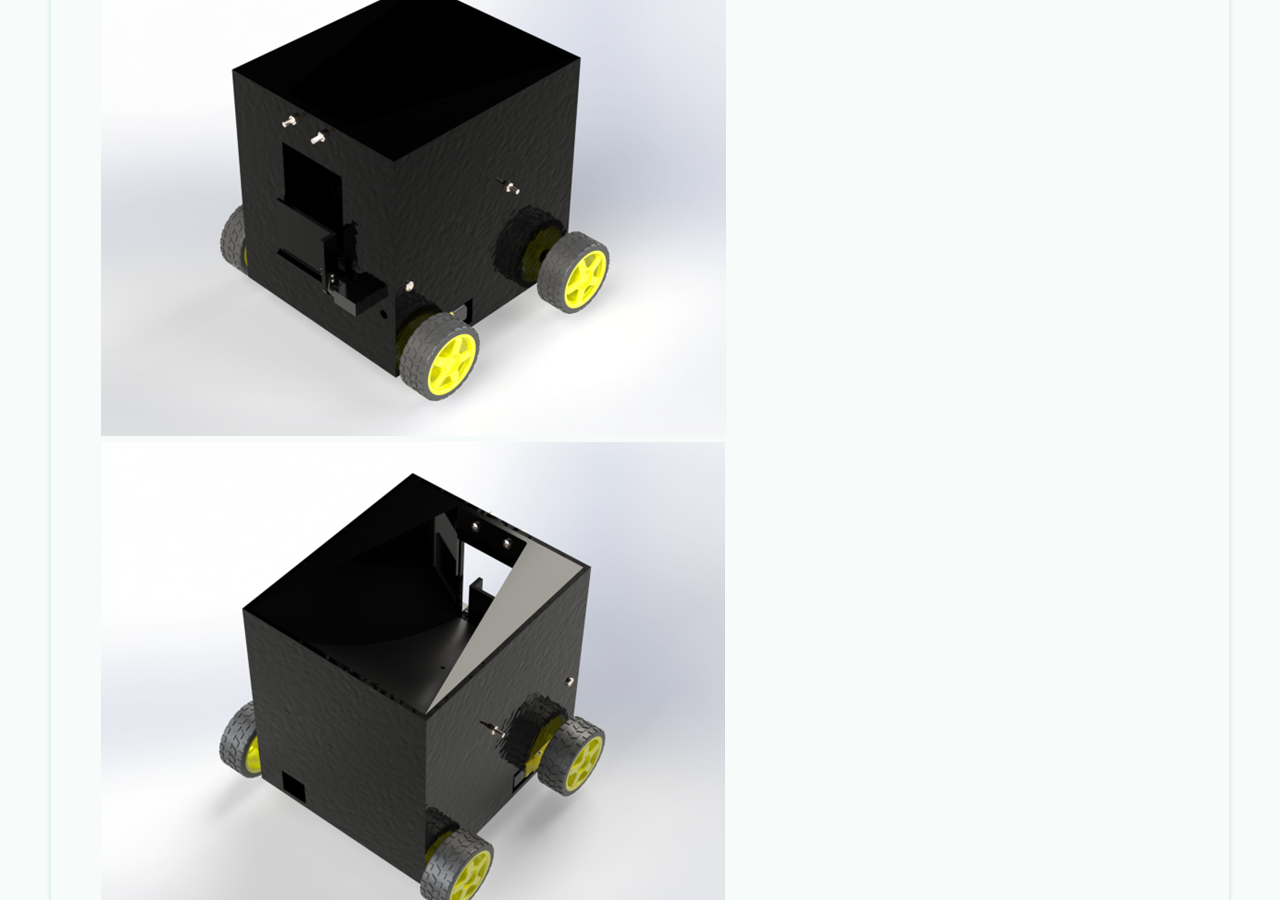
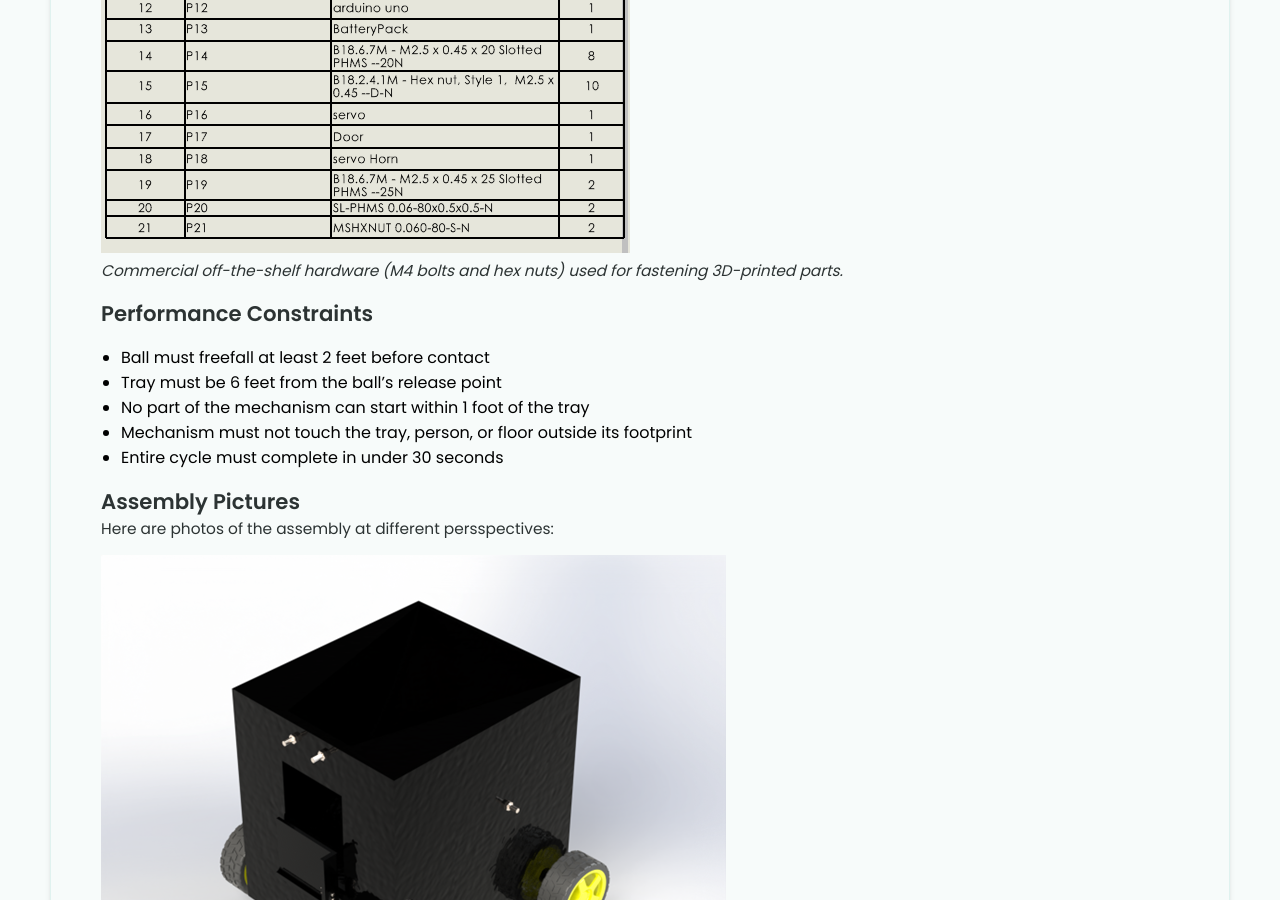
Before and after one commit to jaysonmendoza/jaysonmendoza.github.io, a Jekyll site: the page built from _projects/Autonomous Tennis Ball Retrieval Robot/index.md, in a window 1280 px wide and 900 px high, scrolled down 4218 px. Built offline with Jekyll 4.4.1, drawn with Linux system fonts in a browser that asks for light colours.

Commit message:
Update index.md

```diff
--- a/_projects/Autonomous Tennis Ball Retrieval Robot/index.md
+++ b/_projects/Autonomous Tennis Ball Retrieval Robot/index.md
@@ -43,6 +43,9 @@ The following frames show the motion study performed in SolidWorks, demonstratin
 
 The ramp, shuttle base, and ball guide components were all 3D printed using PLA. Standard hex nuts and bolts (M4) were sourced from Ace Hardware and used to fasten printed parts to a plywood base. No adhesives, tape, or temporary fasteners were used. All parts were designed to comply with rules excluding foam, cardboard, erector sets, and non-engineering materials.
 
+![COTS Components](/_projects/Autonomous%20Tennis%20Ball%20Retrieval%20Robot/CHP%20COTS.png)
+*Commercial off-the-shelf hardware (M4 bolts and hex nuts) used for fastening 3D-printed parts.*
+
 ## Performance Constraints
 
 - Ball must freefall at least 2 feet before contact
```
